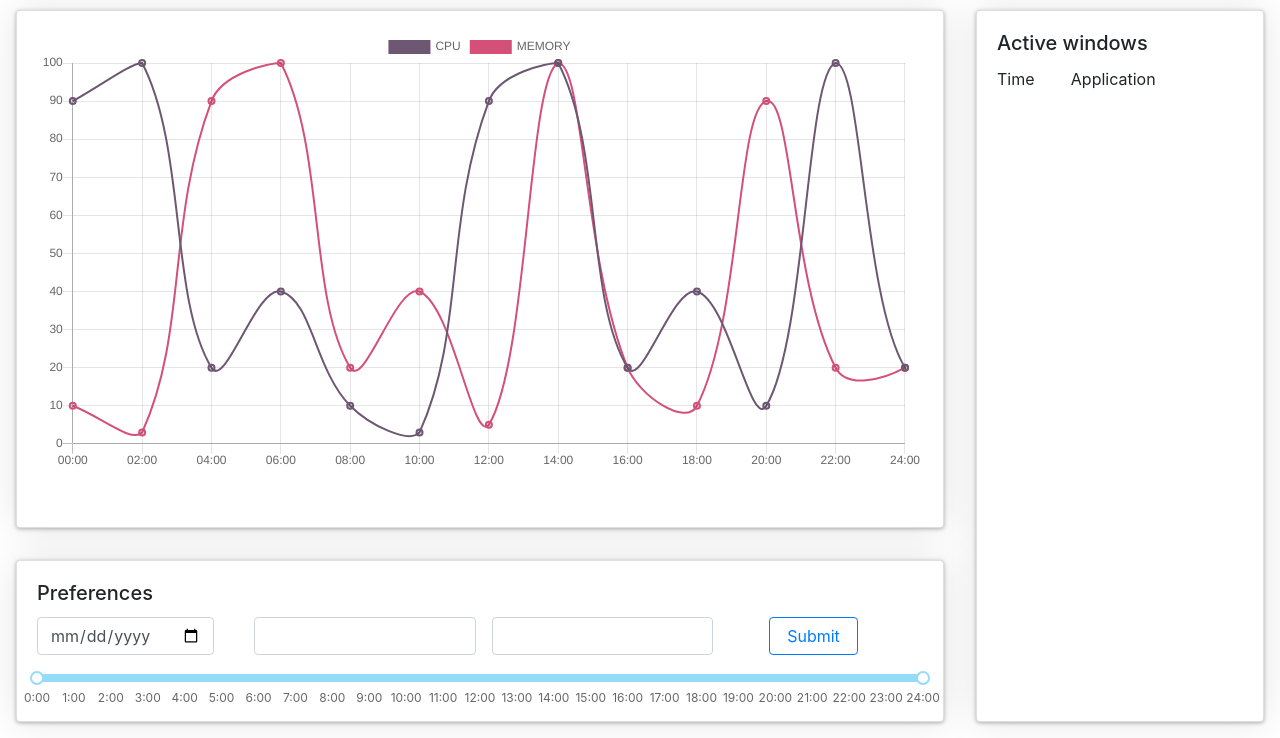
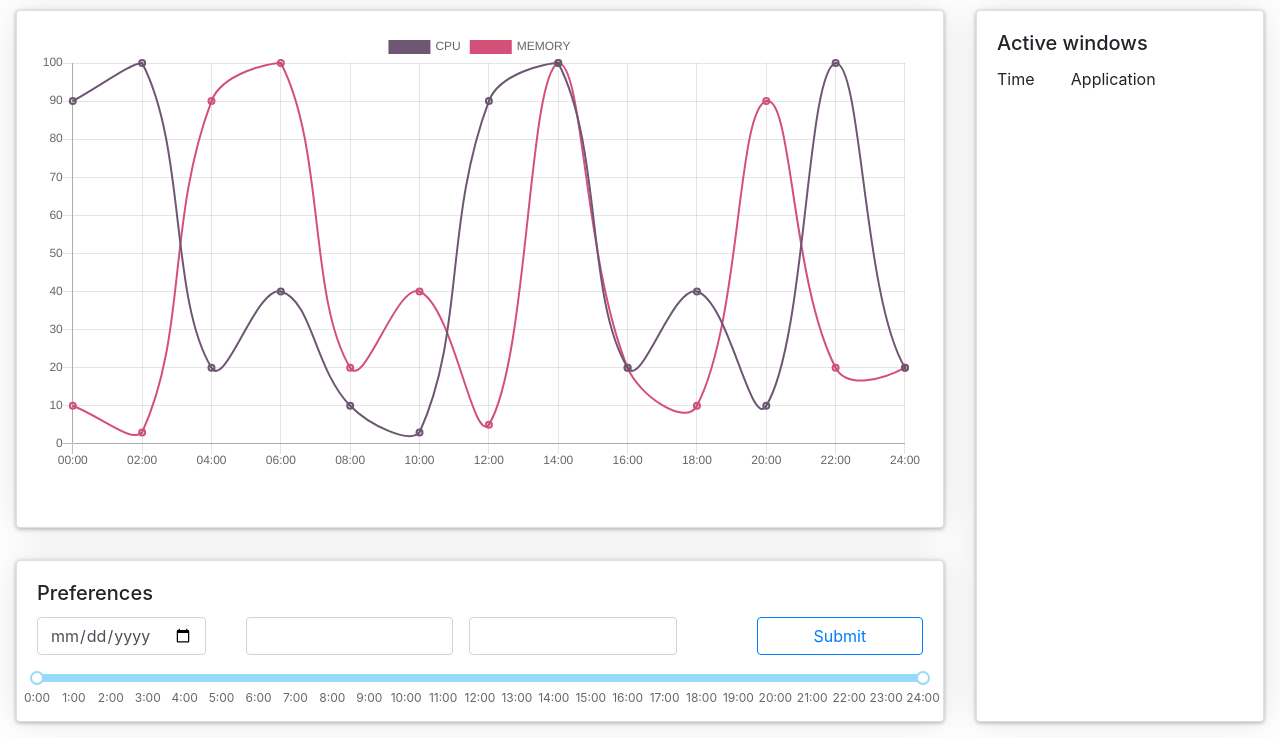
Before and after one commit to kiririnou/smilehackathon, a React app in the folder frontend/: page / in a window 1280 px wide. Shown: the part 62-800 px from the top of the page. Built offline with nearby package versions, Linux system fonts and the light colour scheme.

Commit message:
move submit button to right

```diff
--- a/frontend/src/components/UserInfoPage/css/Filter.css
+++ b/frontend/src/components/UserInfoPage/css/Filter.css
@@ -21,6 +21,6 @@
 
 #submit-date-btn{
     height: 100%;
-    width: 10%;
-    margin-left: 3rem;
+    width: 20%;
+    margin-left: 4.5rem;
 }
```
